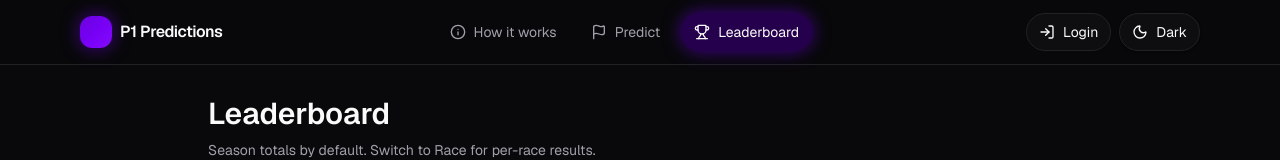
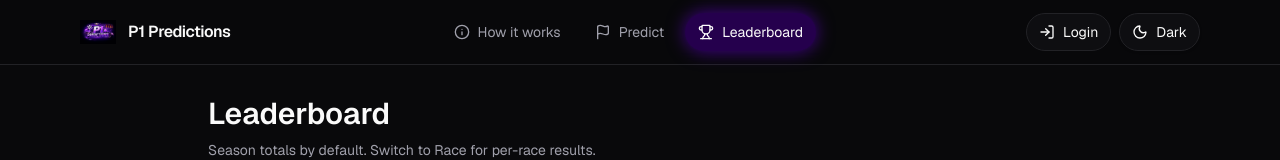
Before and after one commit to abdulksyed10/P1withMattTommy-PredictionsPlayAlong, a Next.js app: page /leaderboard in a window 1280 px wide. Shown: the top 160 px of the page. Built offline with nearby package versions, Linux system fonts and the light colour scheme; no server answers; the database is empty.

Commit message:
added logo image

```diff
--- a/components/Navbar.tsx
+++ b/components/Navbar.tsx
@@ -2,6 +2,7 @@
 "use client";
 
 import Link from "next/link";
+import Image from "next/image";
 import { usePathname } from "next/navigation";
 import { ThemeToggle } from "@/components/ThemeToggle";
 import { Flag, Trophy, Info, LogIn } from "lucide-react";
@@ -40,24 +41,44 @@ export function Navbar() {
   return (
     <header className="fixed top-0 inset-x-0 z-50 border-b border-border bg-background/75 backdrop-blur">
       <div className="mx-auto max-w-6xl px-4 h-16 flex items-center justify-between">
+
+        {/* LOGO */}
         <Link
           href="/"
-          className="inline-flex items-center gap-2 font-semibold tracking-tight"
+          className="inline-flex items-center gap-3 font-semibold tracking-tight"
         >
-          <span
-            className="h-8 w-8 rounded-xl"
-            style={{ background: "var(--p1-gradient)", boxShadow: "var(--p1-glow)" }}
-            aria-hidden="true"
-          />
-          <span>P1 Predictions</span>
+          <div className="relative h-9 w-9">
+            <Image
+              src="/images/logo/logo.png"
+              alt="P1 Predictions Logo"
+              fill
+              className="object-contain"
+              priority
+            />
+          </div>
+          <span className="text-foreground">P1 Predictions</span>
         </Link>
 
+        {/* DESKTOP NAV */}
         <nav className="hidden md:flex items-center gap-2">
-          <NavLink href="/how-it-works" label="How it works" icon={<Info className="h-4 w-4" />} />
-          <NavLink href="/predict" label="Predict" icon={<Flag className="h-4 w-4" />} />
-          <NavLink href="/leaderboard" label="Leaderboard" icon={<Trophy className="h-4 w-4" />} />
+          <NavLink
+            href="/how-it-works"
+            label="How it works"
+            icon={<Info className="h-4 w-4" />}
+          />
+          <NavLink
+            href="/predict"
+            label="Predict"
+            icon={<Flag className="h-4 w-4" />}
+          />
+          <NavLink
+            href="/leaderboard"
+            label="Leaderboard"
+            icon={<Trophy className="h-4 w-4" />}
+          />
         </nav>
 
+        {/* RIGHT SIDE */}
         <div className="flex items-center gap-2">
           <Link
             href="/login"
@@ -66,16 +87,29 @@ export function Navbar() {
             <LogIn className="h-4 w-4" />
             <span>Login</span>
           </Link>
+
           <ThemeToggle />
         </div>
       </div>
 
-      {/* simple mobile nav */}
+      {/* MOBILE NAV */}
       <div className="md:hidden border-t border-border bg-background/75 backdrop-blur">
         <div className="mx-auto max-w-6xl px-4 py-2 flex items-center gap-2 overflow-x-auto">
-          <NavLink href="/how-it-works" label="How it works" icon={<Info className="h-4 w-4" />} />
-          <NavLink href="/predict" label="Predict" icon={<Flag className="h-4 w-4" />} />
-          <NavLink href="/leaderboard" label="Leaderboard" icon={<Trophy className="h-4 w-4" />} />
+          <NavLink
+            href="/how-it-works"
+            label="How it works"
+            icon={<Info className="h-4 w-4" />}
+          />
+          <NavLink
+            href="/predict"
+            label="Predict"
+            icon={<Flag className="h-4 w-4" />}
+          />
+          <NavLink
+            href="/leaderboard"
+            label="Leaderboard"
+            icon={<Trophy className="h-4 w-4" />}
+          />
         </div>
       </div>
     </header>
```
Also changed, not shown: public/images/logo/logo.png (added).
